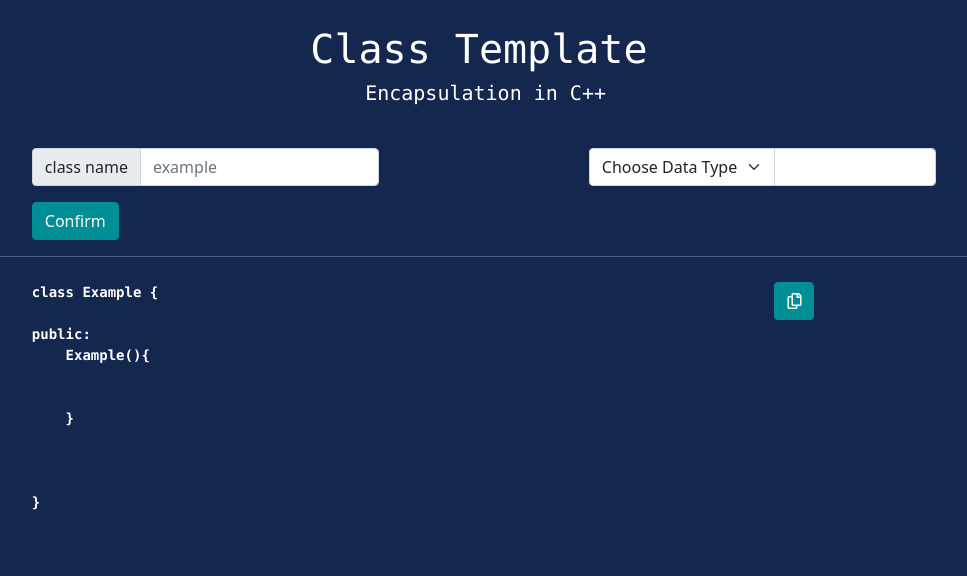
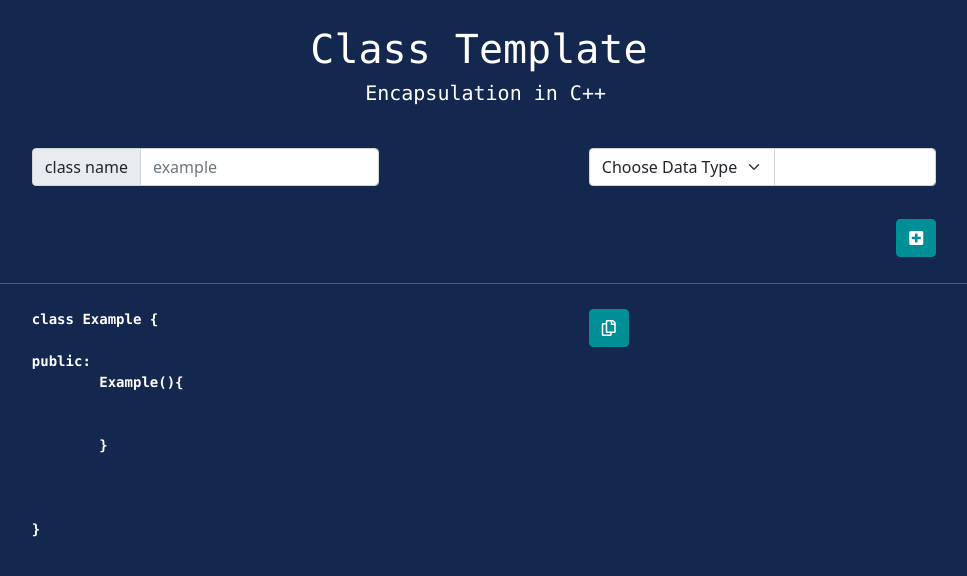
Before and after one commit to NabeelAhmed-090/Class_Template, a React (Create React App) app: page / in a window 1280 px wide. Shown: the top 576 px of the page, without its empty margins (156-1123 px from the left). Built offline with nearby package versions, Linux system fonts and the light colour scheme.

Commit message:
Main functionality done

```diff
--- a/src/App.js
+++ b/src/App.js
@@ -4,18 +4,16 @@ import { Button, InputGroup, FormControl, Container, Row, Col } from 'react-boot
 import 'bootstrap/dist/css/bootstrap.min.css';
 import CustomInput from './components/CustomInput';
 import './App.css'
+import Error from './components/Error';
 
 
 function App() {
+  //states
   const [datamembers, setDataMembers] = useState([])
   const [className, setClassName] = useState('example')
   const [hasError, setHasErrors] = useState(false)
-  var inputRet = ('')
 
-  const handleCallBack = (childData) => {
-    inputRet = childData
-  }
-
+  //function to cocpy the class template created
   const copy_text = () => {
     var text = document.getElementById("output");
     var selection = window.getSelection();
@@ -28,71 +26,90 @@ function App() {
 
   return (
     <div className="main">
-      <Container style={{ padding: "25px" }}>
+      <Container style={containerStyle}>
         <Row>
           <Col md={4}></Col>
-          <Col md={6} style={{ fontFamily: "Lucida Console" }}>
+          <Col md={6} style={headingStyle}>
             <h1>Class Template</h1>
           </Col>
         </Row>
         <Row>
           <Col md={4}></Col>
-          <Col md={6} style={{ fontFamily: "Lucida Console", paddingLeft: "6%" }}>
+          <Col md={6} style={subHeadingStyle}>
             <h5>Encapsulation in C++</h5>
           </Col>
         </Row>
-        <Row style={{ marginTop: "35px" }}>
+        <Row style={inputDivStyle}>
           <Col md={1}></Col>
           <Col md={4}>
             <InputGroup className="mb-3">
-              <InputGroup.Text id="basic-addon1">class name</InputGroup.Text>
+              <InputGroup.Text id="inputForClass">class name</InputGroup.Text>
               <FormControl onChange={(event) => {
                 setClassName(event.target.value)
               }}
                 placeholder="example"
-                aria-label="Username"
-                aria-describedby="basic-addon1"
+                aria-label="className"
+                aria-describedby="inputForClass"
               />
             </InputGroup>
           </Col>
           <Col md={2}></Col>
           <Col md={4}>
-            <CustomInput parentCallBack={handleCallBack} />
+            <CustomInput setDataMembers={setDataMembers} datamembers={datamembers} setHasErrors={setHasErrors} />
           </Col>
         </ Row>
-        <Row style={{ marginTop: "10pxy" }}>
-          <Col md={1}></Col>
-          <Col md={2}>
-            <Button style={{ backgroundColor: "#008E97", borderColor: "#008E97", boxShadow: "none" }} onClick={() => {
-              if (inputRet !== '' && datamembers.indexOf(inputRet) === -1) {
-                setDataMembers([...datamembers, inputRet])
-                setHasErrors(false)
-              }
-              else if (datamembers.indexOf(inputRet) !== -1) {
-                setHasErrors(true)
-              }
-            }}>
-              Confirm
-            </Button>
-          </Col>
-          <Col md={4}></Col>
+        <Row style={errorDivStyle}>
+          <Col md={7}></Col>
           <Col md={3}>
-            {hasError === true ? <h6 style={{ color: "red" }}>*Data member already exists</h6> : ""}
+            {hasError === true ? <Error /> : ""}
           </Col>
         </Row>
         <hr />
-        <Row style={{ marginTop: "25px" }}>
+        <Row id="outputRow" style={outputRowStyle}>
           <Col md={1}></Col>
-          <Col md={8}>
-            <div style={{ textAlign: "left" }}>
-              <pre id="output" style={{ fontVariant: "simplified" }}><b>{classCreator(className, datamembers)}</b></pre>
+          <Col md={6}>
+            <div id="outputDiv" style={outputDivStyle}>
+              <pre id="output"><b>{classCreator(className, datamembers)}</b></pre>
             </div>
           </Col>
-          <Col md={2}><Button style={{ backgroundColor: "#008E97", borderColor: "#008E97", boxShadow: "none" }} onClick={copy_text}><i class="far fa-copy"></i></Button></Col>
+          <Col md={4}><Button style={ButtonStyle} onClick={copy_text}><i className="far fa-copy"></i></Button></Col>
         </Row>
       </Container>
     </div >
   );
 }
 
+const ButtonStyle = {
+  backgroundColor: "#008E97",
+  borderColor: "#008E97",
+  boxShadow: "none"
+}
+
+const outputDivStyle = {
+  fontVariant: "simplified",
+  textAlign: "left"
+}
+
+const outputRowStyle = {
+  marginTop: "25px"
+}
+
+const errorDivStyle = {
+  marginTop: "10px"
+}
+
+const inputDivStyle = {
+  marginTop: "35px"
+}
+
+const subHeadingStyle = {
+  fontFamily: "Lucida Console", paddingLeft: "6%"
+}
+const headingStyle = {
+  fontFamily: "Lucida Console"
+}
+
+const containerStyle = {
+  padding: "25px"
+}
 export default App;
--- a/src/components/CustomInput.js
+++ b/src/components/CustomInput.js
@@ -1,26 +1,48 @@
 import React from 'react'
-import { InputGroup, FormControl, Form } from 'react-bootstrap'
+import { InputGroup, FormControl, Form, Button } from 'react-bootstrap'
 import 'bootstrap/dist/css/bootstrap.min.css';
 
 
-const CustomInput = ({ parentCallBack }) => {
+const CustomInput = ({ setDataMembers, datamembers, setHasErrors }) => {
 
     var [type, name] = ('')
+    var retString = ('')
+
+    //function to update states and clear the input fields
+    const handleOnClick = () => {
+        console.log(type, name)
+        if ((typeof (type) !== 'undefined' && typeof (name) !== 'undefined')
+            && (type.length !== 0 && name.length !== 0)
+            && type !== 'default') {
+            retString = type + " " + name
+            if (retString !== ''
+                && datamembers.indexOf(retString) === -1
+                && document.getElementById("type").value !== "default") {
+                setDataMembers([...datamembers, retString])
+                setHasErrors(false)
+            }
+            else if (datamembers.indexOf(retString) !== -1) {
+                setHasErrors(true)
+            }
+            document.getElementById("name").value = ""
+            document.getElementById("type").value = "default"
+            retString = ''
+        }
+    }
+    //funtion to update the type variable with current value of option selected
     const handleTypeChange = (event) => {
         type = event.target.value
-        var retString = type + " " + name
-        parentCallBack(retString);
     }
+    //funtion to update the name variable with current value of form control
     const handleNameChange = (event) => {
         name = event.target.value
-        var retString = type + " " + name
-        parentCallBack(retString);
     }
+
     return (
         <div>
             <InputGroup className="mb-3">
-                <Form.Select id="type" defaultValue={type} onChange={handleTypeChange} aria-label="Default select example">
-                    <option>Choose Data Type</option>
+                <Form.Select id="type" style={inputStyles} defaultValue={type} onChange={handleTypeChange} aria-label="Default select example">
+                    <option value="default">Choose Data Type</option>
                     <option value="int">int</option>
                     <option value="char">char</option>
                     <option value="string">string</option>
@@ -28,10 +50,27 @@ const CustomInput = ({ parentCallBack }) => {
                     <option value="int*">int*</option>
                     <option value="char*">char*</option>
                 </Form.Select>
-                <FormControl id="name" onChange={handleNameChange} aria-label="Text input with dropdown button" />
+                <FormControl id="name" style={inputStyles} onChange={handleNameChange} aria-label="Text input with dropdown button" />
             </InputGroup>
+            <Button style={buttonStyle} onClick={handleOnClick}>
+                <i className="fas fa-plus-square"></i>
+            </Button>
         </div>
     )
 }
 
+const inputStyles = {
+    outline: "none",
+    boxShadow: "none"
+}
+
+const buttonStyle = {
+    backgroundColor: "#008E97",
+    marginTop: "5%",
+    outline: "none",
+    borderColor: "#008E97",
+    boxShadow: "none",
+    float: "right"
+}
+
 export default CustomInput
--- /dev/null
+++ b/src/components/Error.js
@@ -0,0 +1,14 @@
+import React from 'react'
+
+const Error = () => {
+    return (
+        <h6 style={ErrorStyle} >
+            *Data member already exists
+        </h6>
+    )
+}
+const ErrorStyle = {
+    color: "red"
+}
+
+export default Error
--- a/src/functions.js
+++ b/src/functions.js
@@ -42,7 +42,7 @@ const setter_creator_pointers = (type, data_member) => {
 const setter_creator_normal = (type, data_member) => {
     var mainString = ''
     mainString +=
-        `void set${capitalizeFirstLetter(data_member)}(${data_member}){
+        `void set${capitalizeFirstLetter(data_member)}(${type} ${data_member}){
             this.${data_member} = ${data_member}
         }`
     return mainString
@@ -60,19 +60,19 @@ public:
         ${contructor_creator(classname, dataMembers)}
       ${dataMembers.map((x) => {
             var type = x.split(" ")
-            { return getter_creator(type[0], type[1]) }
-        }).join("\n    ")
+            return getter_creator(type[0], type[1])
+        }).join("\n      ")
         }
 
         ${dataMembers.map((x) => {
             var type = x.split(" ")
             if (type[0].indexOf("*") !== -1) {
-                { return setter_creator_pointers(type[0], type[1]) }
+                return setter_creator_pointers(type[0], type[1])
             }
             else {
-                { return setter_creator_normal(type[0], type[1]) }
+                return setter_creator_normal(type[0], type[1])
             }
-        }).join("\n      ")
+        }).join("\n        ")
         }
 }`
     return mainString
```
Lines whose indentation alone changed are shown as unchanged.
